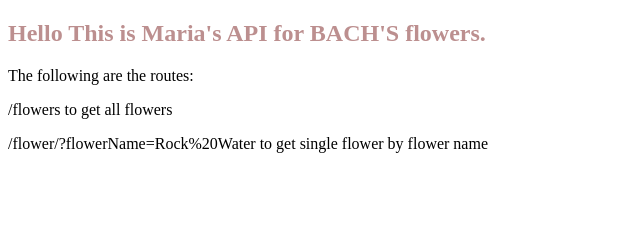
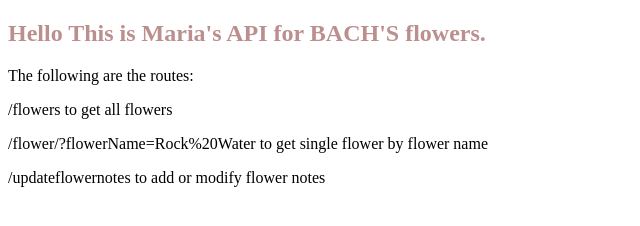
Before and after one commit to Mary62442/NodeApiBachFlowers, a website: page api.html in a window 1280 px wide. Shown: the whole page, without its empty margins (0-640 px from the left). Drawn offline with Linux system fonts and the light colour scheme.

Commit message:
Checking Azure deployment again

```diff
--- a/api.html
+++ b/api.html
@@ -10,5 +10,6 @@
     <p>The following are the routes:</p>
     <p>/flowers  to get all flowers</p>
     <p>/flower/?flowerName=Rock%20Water to get single flower by flower name</p>
+    <p>/updateflowernotes to add or modify flower notes</p>
 </body>
 </html>
```
